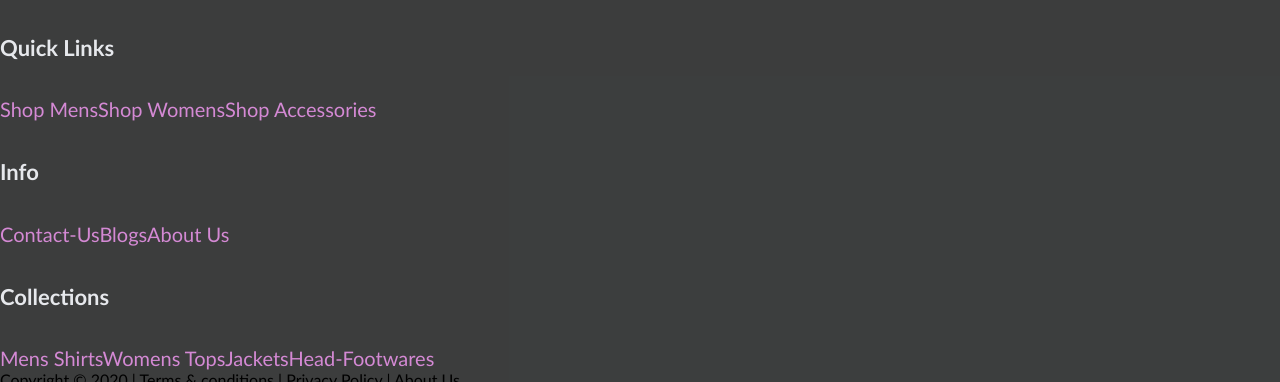
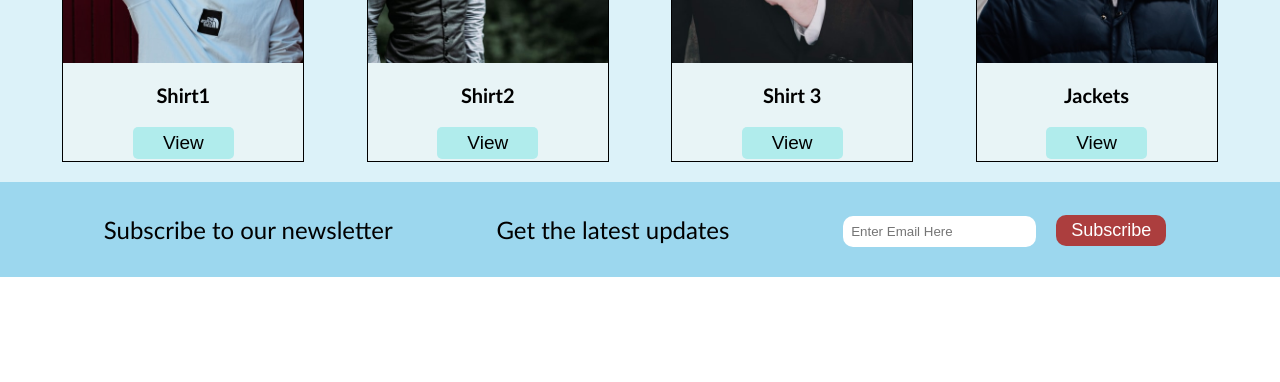
Before and after one commit to sayedimrandev/e-commerce-GatsbyJs, a Gatsby site: page / in a window 1280 px wide. Shown: the part 941-1323 px from the top of the page. Built offline with nearby package versions, Linux system fonts and the light colour scheme; Gatsby itself is replaced by a stand-in of ours.

Commit message:
Pages: Index page

```diff
--- a/src/pages/index.js
+++ b/src/pages/index.js
@@ -3,6 +3,7 @@ import Layout from "../components/Layout"
 import Papersection from "../components/Papersection"
 import Herosection from "../components/Herosection"
 import Newsletter from "../components/Newsletter"
+import Recommended from "../components/Recommended"
 
 export default () => {
   return (
@@ -10,6 +11,7 @@ export default () => {
       <Layout>
         <Papersection />
         <Herosection />
+        <Recommended />
         <Newsletter />
       </Layout>
     </React.Fragment>
```
